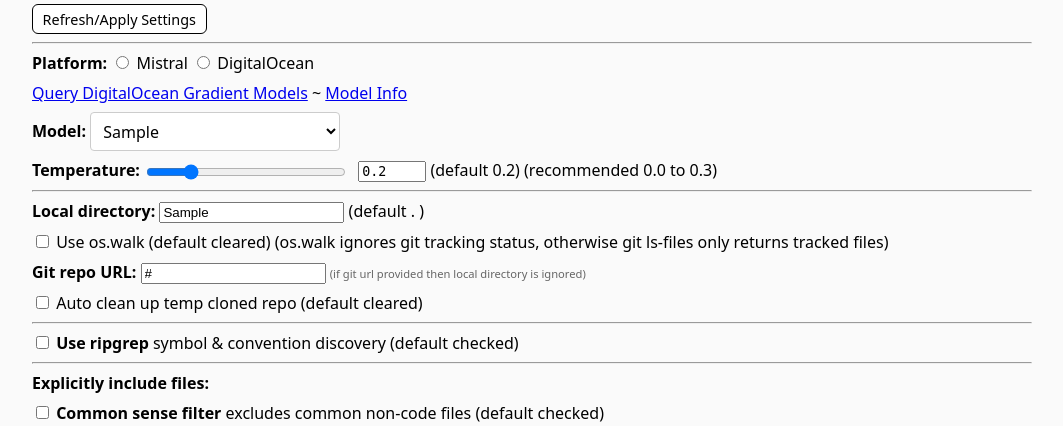
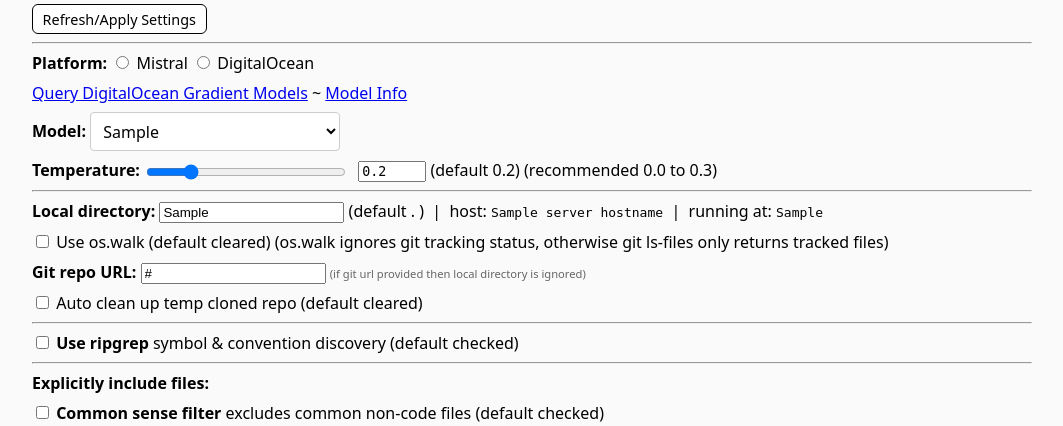
Before and after one commit to zake8/codez, a Flask app: template app/templates/ui.html in a window 1280 px wide. Shown: the part 142-568 px from the top of the page, without its empty margins (108-1171 px from the left). Run offline with Flask 3, Linux system fonts and the light colour scheme; the template is opened without the code that fills it: most values are stand-ins (such as "Sample title", 1, 10 or a date in 2020).

Commit message:
show server hostname and cwd next to local_dir field in UI

```diff
--- a/app/routes.py
+++ b/app/routes.py
@@ -18,6 +18,7 @@ from typing import Any, Dict
 import datetime
 import os
 import requests
+import socket
 import subprocess
 import shutil
 import pydoc
@@ -39,6 +40,9 @@ WRITE_PERMALOG = True
 PERMALOG_FN = "./code_assist_perma.log"
 
 LAST_PROMPT_FN = "./last_prompt.txt"
+
+SERVER_HOSTNAME = socket.gethostname()
+SERVER_CWD = os.getcwd()
 
 SYSTEM_PROMPT = """Do not introduce new layers, frameworks, or abstractions.
 Follow existing naming, error-handling, and logging conventions.
@@ -320,6 +324,8 @@ def ui() -> Any:
         custom_system_prompt=custom_system_prompt,
         platform_choice=platform_choice,
         finish_reason=finish_reason,
+        server_hostname=SERVER_HOSTNAME,
+        server_cwd=SERVER_CWD,
     )
 
 
--- a/app/templates/ui.html
+++ b/app/templates/ui.html
@@ -107,6 +107,10 @@
             <strong>Local directory:</strong>
             <input type="text" name="local_dir" placeholder="/path/to/repo" value="{{ local_dir }}">
             (default . )
+            <span class="server-info">
+              &nbsp;|&nbsp; host: <code>{{ server_hostname }}</code>
+              &nbsp;|&nbsp; running at: <code>{{ server_cwd }}</code>
+            </span>
           </label>
 
           <label>
```
